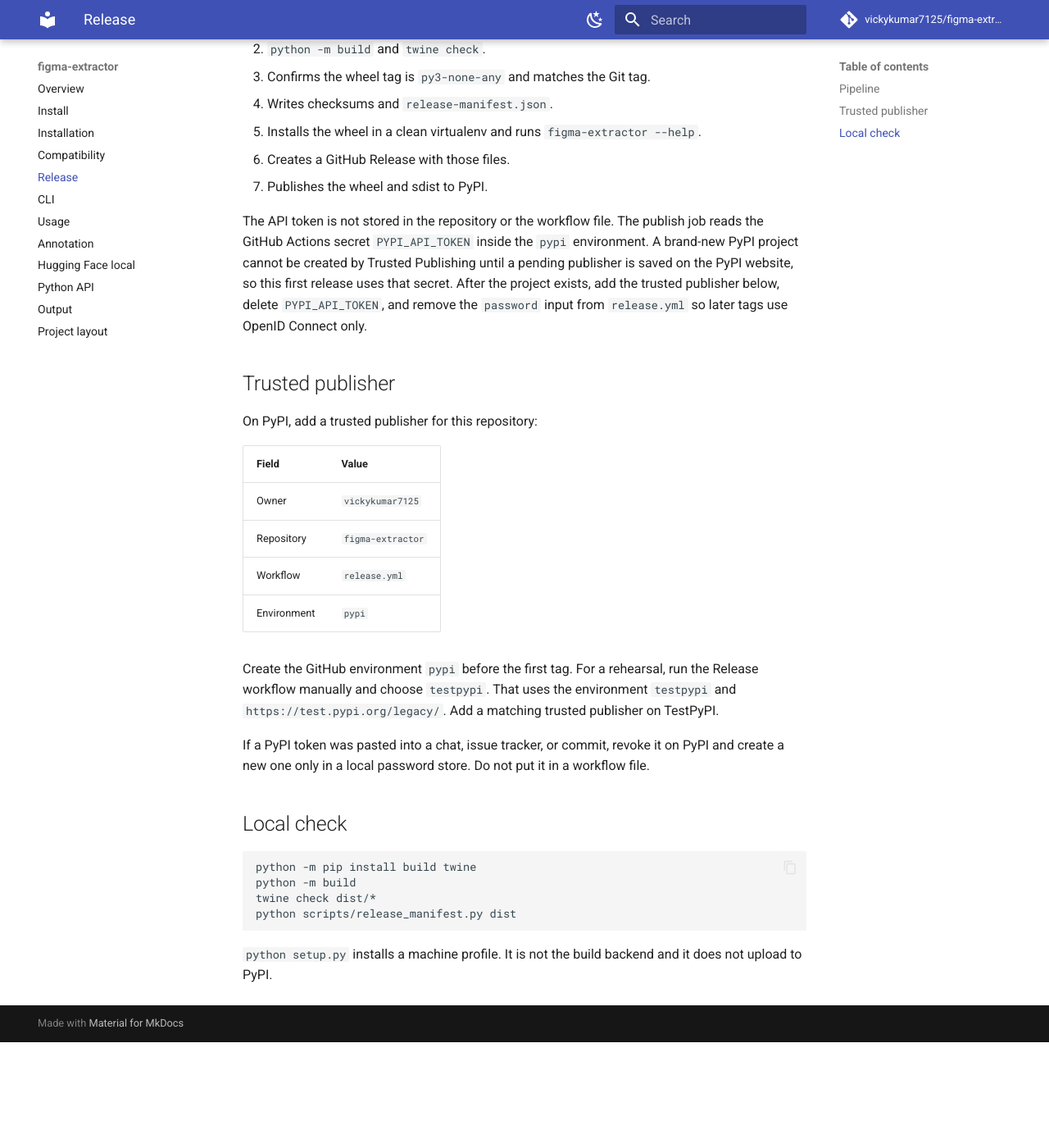
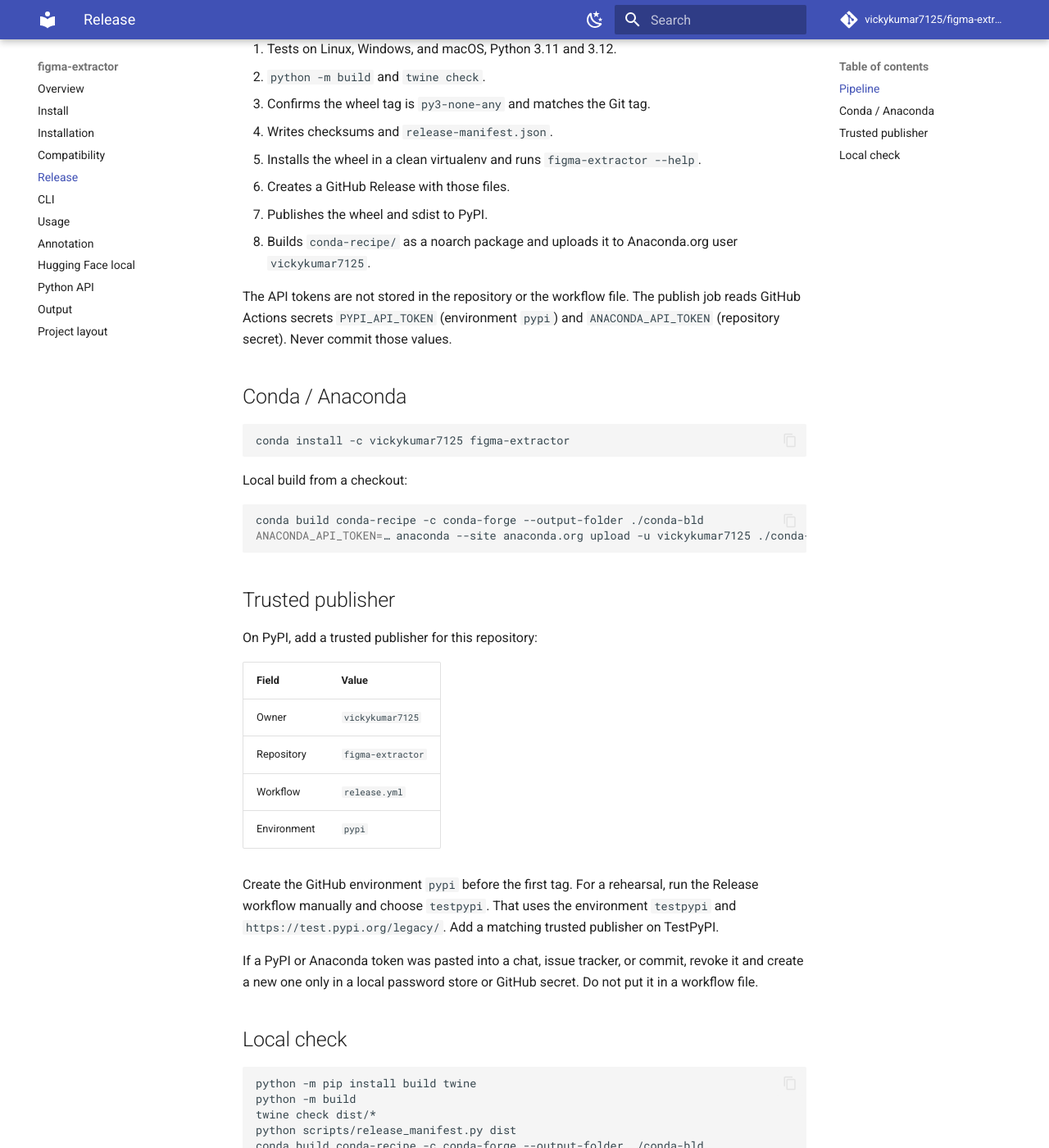
Before and after one commit to vickykumar7125/figma-extractor, an MkDocs documentation site: the page built from docs/release.md, in a window 1280 px wide and 1400 px high, scrolled down 601 px. Shown: the whole window at 82% size. Built offline with MkDocs 1.6.1 and Material for MkDocs 9.7.7, drawn with Linux system fonts in a browser that asks for light colours; comment, search, counter and statistics services are not loaded; before the commit the page ends 1872 px from its top, so only the background shows below that; some of the changed text lies outside the part shown.

Commit message:
Add conda packaging and publish 2.2.1 to Anaconda.org.
Ship a noarch recipe, release workflow upload, and install docs so the package is available beside PyPI.

Co-authored-by: Cursor <cursoragent@cursor.com>

````diff
--- a/docs/release.md
+++ b/docs/release.md
@@ -8,6 +8,7 @@ The package is pure Python, so the release contains:
 - `figma_extractor-<version>.tar.gz`
 - `SHA256SUMS`
 - `release-manifest.json`
+- conda `noarch` package on Anaconda.org (`vickykumar7125/figma-extractor`)
 
 There is no CUDA wheel, CPU wheel, or XPU wheel. Those accelerators are requirements files for PyTorch.
 
@@ -22,8 +23,22 @@ Pushing a tag `v*` runs `.github/workflows/release.yml`:
 5. Installs the wheel in a clean virtualenv and runs `figma-extractor --help`.
 6. Creates a GitHub Release with those files.
 7. Publishes the wheel and sdist to PyPI.
+8. Builds `conda-recipe/` as a noarch package and uploads it to Anaconda.org user `vickykumar7125`.
 
-The API token is not stored in the repository or the workflow file. The publish job reads the GitHub Actions secret `PYPI_API_TOKEN` inside the `pypi` environment. A brand-new PyPI project cannot be created by Trusted Publishing until a pending publisher is saved on the PyPI website, so this first release uses that secret. After the project exists, add the trusted publisher below, delete `PYPI_API_TOKEN`, and remove the `password` input from `release.yml` so later tags use OpenID Connect only.
+The API tokens are not stored in the repository or the workflow file. The publish job reads GitHub Actions secrets `PYPI_API_TOKEN` (environment `pypi`) and `ANACONDA_API_TOKEN` (repository secret). Never commit those values.
+
+## Conda / Anaconda
+
+```bash
+conda install -c vickykumar7125 figma-extractor
+```
+
+Local build from a checkout:
+
+```bash
+conda build conda-recipe -c conda-forge --output-folder ./conda-bld
+ANACONDA_API_TOKEN=… anaconda --site anaconda.org upload -u vickykumar7125 ./conda-bld/noarch/figma-extractor-*.conda
+```
 
 ## Trusted publisher
 
@@ -38,7 +53,7 @@ On PyPI, add a trusted publisher for this repository:
 
 Create the GitHub environment `pypi` before the first tag. For a rehearsal, run the Release workflow manually and choose `testpypi`. That uses the environment `testpypi` and `https://test.pypi.org/legacy/`. Add a matching trusted publisher on TestPyPI.
 
-If a PyPI token was pasted into a chat, issue tracker, or commit, revoke it on PyPI and create a new one only in a local password store. Do not put it in a workflow file.
+If a PyPI or Anaconda token was pasted into a chat, issue tracker, or commit, revoke it and create a new one only in a local password store or GitHub secret. Do not put it in a workflow file.
 
 ## Local check
 
@@ -47,6 +62,7 @@ python -m pip install build twine
 python -m build
 twine check dist/*
 python scripts/release_manifest.py dist
+conda build conda-recipe -c conda-forge --output-folder ./conda-bld
 ```
 
-`python setup.py` installs a machine profile. It is not the build backend and it does not upload to PyPI.
+`python setup.py` installs a machine profile. It is not the build backend and it does not upload to PyPI or Anaconda.
--- a/src/figma_extractor/__init__.py
+++ b/src/figma_extractor/__init__.py
@@ -24,7 +24,7 @@ Python::
     print(details["summary"])
 """
 
-__version__ = "2.2.0"
+__version__ = "2.2.1"
 __all__ = ["extract", "info", "annotate", "__version__"]
 
 
````
Also changed, not shown: other parts of docs/release.md (+1 -1 lines), README.md (+6 -0 lines), conda-recipe/README.md (added, +16 -0 lines), docs/index.md (+1 -1 lines), docs/install.md (+3 -0 lines), docs/installation.md (+22 -3 lines), 4 other files.
